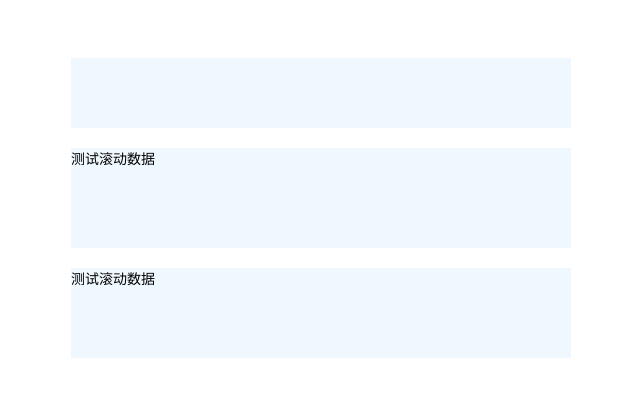
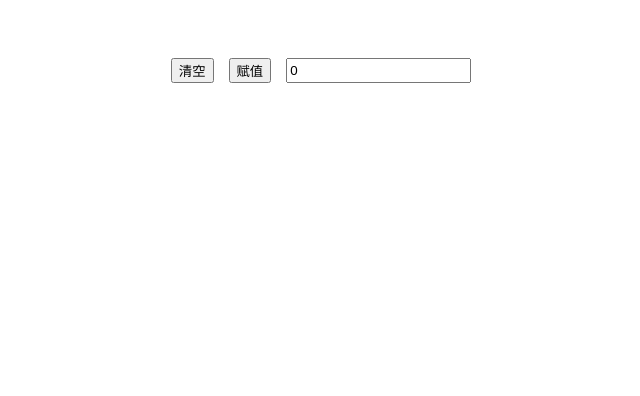
Before and after one commit to Meruem117/vue-seamless-scroll, a Vue app: page / in a window 1280 px wide. Shown: the top 396 px of the page, without its empty margins (319-959 px from the left). Built offline with nearby package versions, Linux system fonts and the light colour scheme.

Commit message:
update vue-seamless-scroll v2

```diff
--- a/examples/App.vue
+++ b/examples/App.vue
@@ -1,8 +1,14 @@
 <template>
     <div id="app">
         <div class="box">
-            <vue-seamless-scroll class="list" :data="data" direction="top" :steep="0.5" roller :distance="20">
-                <div class="list-item" v-for="item, index in data" :key="index">{{ item.text }}</div>
+            <div class="box-head">
+                <button class="box-head-btn" @click="clearData">清空</button>
+                <button class="box-head-btn" @click="setData">赋值</button>
+                <input v-model="num" type="number" />
+            </div>
+            <vue-seamless-scroll class="list" :data="data" direction="top" :steep="0.5" roller :distance="20"
+                v-if="data.length > 0">
+                <div class="list-item" v-for="item, index in data" :key="index">{{ item }}</div>
             </vue-seamless-scroll>
         </div>
     </div>
@@ -13,37 +19,43 @@ export default {
     name: 'App',
     data() {
         return {
-            data: [
-                { text: '测试滚动数据' },
-                { text: '测试滚动数据' },
-                { text: '测试滚动数据' },
-                { text: '测试滚动数据' },
-                { text: '测试滚动数据' },
-                { text: '测试滚动数据' },
-                { text: '测试滚动数据' },
-                { text: '测试滚动数据' },
-                { text: '测试滚动数据' },
-                { text: '测试滚动数据' },
-                { text: '测试滚动数据' },
-                { text: '测试滚动数据' },
-                { text: '测试滚动数据' },
-                { text: '测试滚动数据' },
-                { text: '测试滚动数据' },
-                { text: '测试滚动数据' },
-                { text: '测试滚动数据' },
-            ]
+            data: [],
+            num: 0
         }
     },
+    methods: {
+        clearData() {
+            this.num = 0
+            this.data = []
+        },
+
+        setData() {
+            let list = []
+            for (let i = 0; i < this.num; i++) {
+                list.push('测试滚动数据')
+            }
+            this.data = list
+        }
+    }
 }
 </script>
 
 <style scoped>
 .box {
     width: 100%;
-    height: 200px;
     padding-top: 50px;
     display: flex;
-    justify-content: center;
+    flex-direction: column;
+    align-items: center;
+}
+
+.box .box-head {
+    margin-bottom: 15px;
+    display: flex;
+}
+
+.box .box-head .box-head-btn {
+    margin-right: 15px;
 }
 
 .list {
@@ -51,7 +63,7 @@ export default {
     overflow: hidden;
 }
 
-.list-item {
+.list .list-item {
     width: 500px;
     height: 100px;
     margin-bottom: 20px;
--- a/package.json
+++ b/package.json
@@ -1,6 +1,6 @@
 {
   "name": "@meruem117/vue-seamless-scroll",
-  "version": "0.0.12",
+  "version": "0.0.13",
   "private": false,
   "author": "Meruem117",
   "license": "MIT",
@@ -24,7 +24,8 @@
     "serve": "vue-cli-service serve",
     "build": "vue-cli-service build",
     "lib": "vue-cli-service build --target lib --name vue-seamless-scroll packages/index.js",
-    "lint": "vue-cli-service lint"
+    "lint": "vue-cli-service lint",
+    "pub": "npm publish --tag latest-v2"
   },
   "dependencies": {
     "core-js": "^3.8.3",
--- a/packages/vue-seamless-scroll/index.vue
+++ b/packages/vue-seamless-scroll/index.vue
@@ -58,7 +58,9 @@ export default {
     watch: {
         data: {
             handler() {
-                this.initData()
+                this.$nextTick(() => {
+                    this.initData()
+                })
             },
             deep: true
         }
@@ -68,17 +70,22 @@ export default {
             this.initData()
         })
     },
+    destroyed() {
+        stop()
+    },
     methods: {
         initData() {
+            this.stop()
             this.$nextTick(() => {
                 this.scrollDistance = 0
-                this.bodyHeight = this.$refs.scrollBody.clientHeight
-                this.bodyWidth = this.$refs.scrollBody.clientWidth
-                this.listHeight = this.$refs.listBody.clientHeight
-                this.listWidth = this.$refs.listBody.clientWidth
-                this.isCanScroll = true
-                if ((this.bodyHeight !== 0 && this.listHeight !== 0 && this.listHeight >= this.bodyHeight) ||
-                    (this.bodyWidth !== 0 && this.listWidth !== 0 && this.listWidth >= this.bodyWidth)) {
+                this.bodyHeight = this.$refs.scrollBody ? this.$refs.scrollBody.clientHeight : 0
+                this.bodyWidth = this.$refs.scrollBody ? this.$refs.scrollBody.clientWidth : 0
+                this.listHeight = this.$refs.listBody ? this.$refs.listBody.clientHeight : 0
+                this.listWidth = this.$refs.listBody ? this.$refs.listBody.clientWidth : 0
+                this.isCanScroll = false
+                let isExceed = (this.bodyHeight !== 0 && this.listHeight !== 0 && this.listHeight >= this.bodyHeight) ||
+                    (this.bodyWidth !== 0 && this.listWidth !== 0 && this.listWidth >= this.bodyWidth)
+                if (isExceed && this.steep != 0) {
                     this.isCanScroll = true
                     this.start()
                 } else {
@@ -191,13 +198,10 @@ export default {
 
 <style scoped>
 .seamless-list {
-    /* white-space: nowrap;
-    font-size: 0; */
     overflow: hidden;
 }
 
 .seamless-list__body {
-    /* white-space: nowrap; */
     overflow: hidden;
 }
 
```
